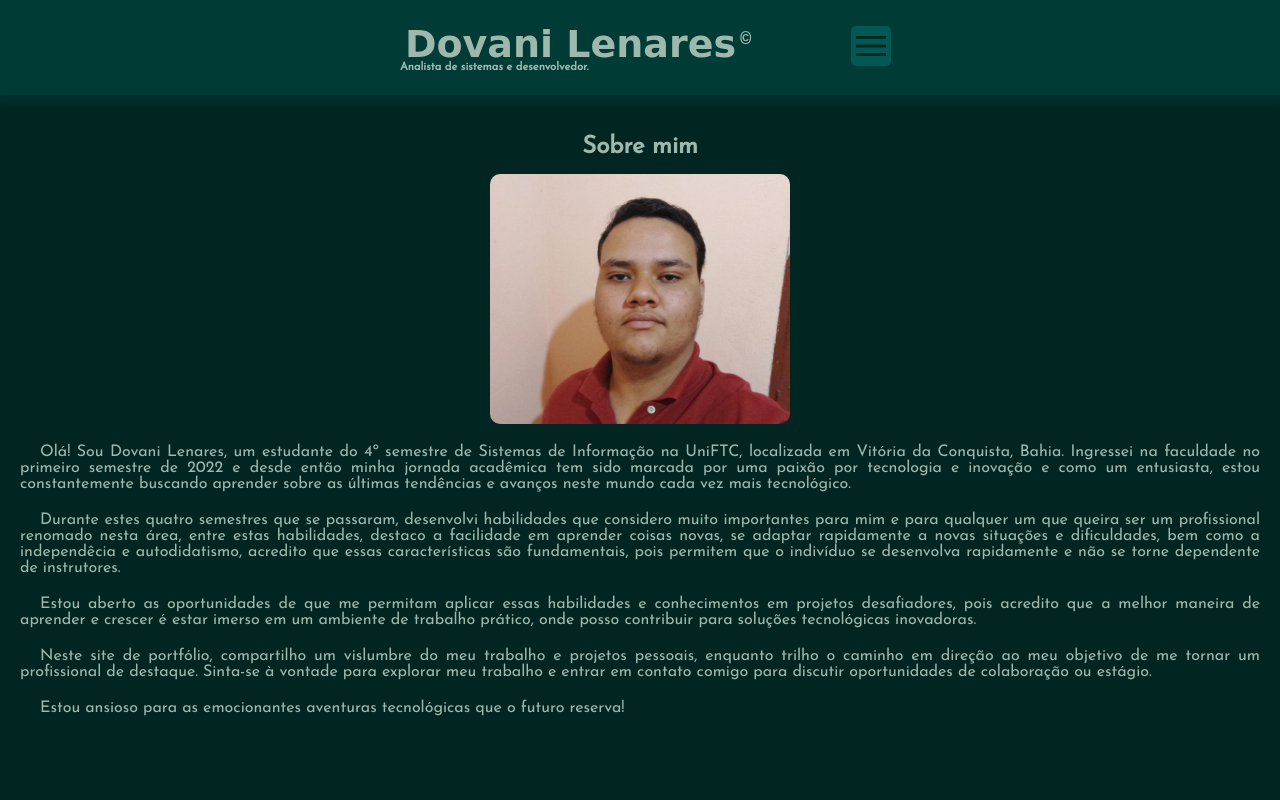
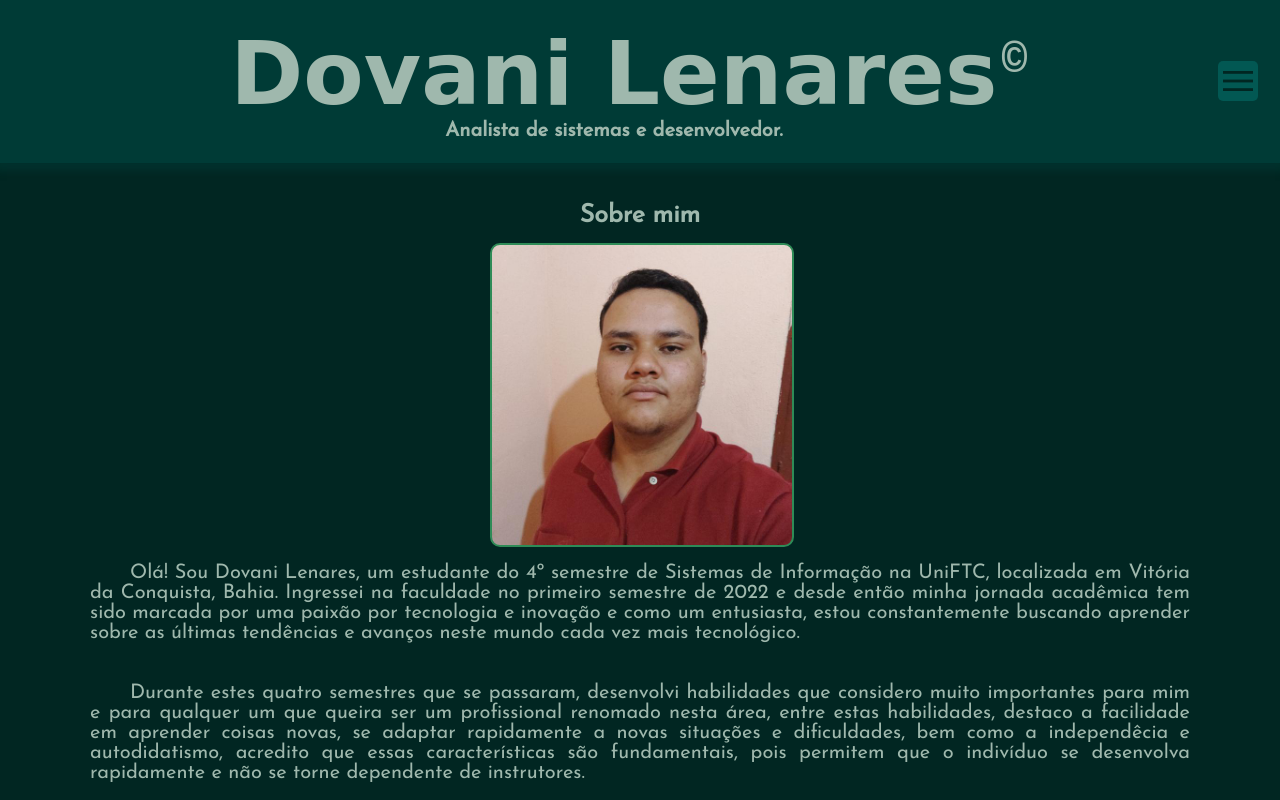
Before and after one commit to Dovani/testemobile, a plain HTML site: page index.html in a window 1280 px wide. Shown: the top 800 px of the page. Drawn offline with nearby package versions, Linux system fonts and the light colour scheme; a web font is replaced by a local one.

Commit message:
Add files via upload

```diff
--- a/index.html
+++ b/index.html
@@ -5,7 +5,7 @@
     <meta name="viewport" content="width=device-width, initial-scale=1.0">
     <title>Dovani Lenares &copy;</title>
     <link rel="stylesheet" href="styles/about-me/mobile.css">
-    <link rel="stylesheet" href="styles/about-me/largeScreens.css">
+    <link rel="stylesheet" href="styles/about-me/largeScreen.css">
     <link rel="stylesheet" href="https://fonts.googleapis.com/css2?family=Material+Symbols+Outlined:opsz,wght,FILL,GRAD@24,400,0,0" />
     <script src="source/functions.js"></script>
 </head>
@@ -16,7 +16,7 @@
                 <td class="leftHead">
 
                     <h1> Dovani Lenares<span class="copy">&copy;</span> </h1>
-                    <h2> Analista de sistemas e desenvolvedor. </h2>
+                    <h2 class="sub"> Analista de sistemas e desenvolvedor. </h2>
 
                 </td>
                 <td class="rightHead">
@@ -34,33 +34,60 @@
     </header>
     <main class="main01">
         <h2 class="aboutme"> Sobre mim </h2>
-        <section>
-        </section>
-        <p class="p01">
+        <div class="card">
+            <div class="front" id="front" onclick="clickFrontCard()">
+
+            </div>
+            <div class="back" id="back" onclick="clickBackCard()">
+                <ul class="ul-back">
+                    <div class="back1">
+                        <li class="nome">
+                            Dovani Pacheco Lenares
+                        </li>
+                        <li>
+                            18 Anos
+                        </li>
+                        <li>
+                            Barra do Choça - BA
+                        </li>
+                    </div>
+                    <div class="back2">
+                        <li class="curso">
+                            Sistemas de Informação
+                        </li>
+                        <li>
+                            01/2022 - 12/2025 - UniFTC, <br>
+                            Vitória da Conquista - BA
+                        </li>
+                    </div>
+                </ul>
+            </div>
+        </div>
+        <p class="texto">
             Olá! Sou Dovani Lenares, um estudante do 4º semestre de Sistemas de Informação na UniFTC, localizada em Vitória da Conquista, Bahia.
             Ingressei na faculdade no primeiro semestre de 2022 e desde então minha jornada acadêmica tem sido marcada por uma paixão por
             tecnologia e inovação e como um entusiasta, estou constantemente buscando aprender sobre as últimas tendências e avanços neste mundo
             cada vez mais tecnológico.
         </p>
 
-        <p>
+        <p class="texto">
             Durante estes quatro semestres que se passaram, desenvolvi habilidades que considero muito importantes para mim e para qualquer um que
             queira ser um profissional renomado nesta área, entre estas habilidades, destaco a facilidade em aprender coisas novas, se adaptar rapidamente a novas situações e dificuldades,
             bem como a independêcia e autodidatismo, acredito que essas características são fundamentais, pois permitem que o indivíduo se desenvolva rapidamente e não se torne dependente
             de instrutores.
         </p>
 
-        <p>
+        <p class="texto">
             Estou aberto as oportunidades de que me permitam aplicar essas habilidades e conhecimentos em projetos desafiadores, pois acredito que a melhor maneira de aprender
             e crescer é estar imerso em um ambiente de trabalho prático, onde posso contribuir para soluções tecnológicas inovadoras.
         </p>
 
-        <p>
+        <p class="texto">
             Neste site de portfólio, compartilho um vislumbre do meu trabalho e projetos pessoais, enquanto trilho o caminho em direção ao meu objetivo de me tornar um profissional
             de destaque. Sinta-se à vontade para explorar meu trabalho e entrar em contato comigo para discutir oportunidades de colaboração ou estágio.
         </p>
 
-        <p>
+        <p class="texto">
             Estou ansioso para as emocionantes aventuras tecnológicas que o futuro reserva!
         </p>
 
--- a/source/functions.js
+++ b/source/functions.js
@@ -5,6 +5,30 @@ function clickMenu() {
     menu.style.display = "none"; // Se estiver visível, oculta o menu
   } else {
     menu.style.display = "block"; // Caso contrário, exibe o menu
+  }
+}
+
+function clickBackCard(){
+  largura = window.innerWidth;
+  if(largura < 768){
+    var back = document.getElementById("back");
+    var front = document.getElementById("front")
+    if(back.style.transform = 'rotateY(0)'){
+      back.style.transform = 'rotateY(180deg)';
+      front.style.transform = 'rotateY(0)';
+    }
+  }
+}
+
+function clickFrontCard(){
+  largura = window.innerWidth;
+  if(largura < 768){
+    var back = document.getElementById("back");
+    var front = document.getElementById("front")
+    if(front.style.transform = 'rotateY(0)'){
+      front.style.transform = 'rotateY(180deg)';
+      back.style.transform = 'rotateY(0)';
+    }
   }
 }
 
--- a/styles/about-me/largeScreen.css
+++ b/styles/about-me/largeScreen.css
@@ -1,51 +1,85 @@
+@charset "UTF-8";
 
-@import url('https://fonts.googleapis.com/css2?family=Qwitcher+Grypen:wght@400;700&display=swap');
-@import url('https://fonts.googleapis.com/css2?family=Qwigley&display=swap');
-@import url('https://fonts.googleapis.com/css2?family=Josefin+Sans:wght@200;300;400&display=swap');
+@media screen and (min-width: 768px) {
 
-:root{
-    --Font1: 'Qwitcher Grypen', cursive;
-    --Font2: 'Qwigley', cursive;
-    --Font3: 'Josefin Sans', sans-serif;
+    html{
+        font-size: 50%;
+    }
+
+    header > table.headtable {
+        max-width: none;
+    }
+
+    td.leftHead {
+        width: 100%;
+        padding-left: 0px;
+    }
+
+    td.leftHead > h1{
+        font-family: var(--Font1);
+        font-size: 88px;
+        text-align: center;
+        color: #9FB8AD;
+        margin-left: 30px;
+        margin-bottom: -4px;
+    }
+
+    td.leftHead > h2.sub{
+        font-size: 20px;
+        text-align: center;
+    }
+
+    td.rightHead{
+        width: 0%;
 
     }
 
-*{
-    margin: 0px;
-    padding: 0px;
+    #menu{
+        margin-top: 40px;
     }
 
-html, body{
-    background-color:#012622;
+
+    main > h2.aboutme{
+        text-align: center;
+        margin-bottom: 15px;
+        font-size: 25px;
     }
 
-header{
-    background-color: #003B36;
-    padding: 25px;
-    box-shadow: 0px 3px 7px 5px #003b3685;
+    .main01 {
+        display: flex;
+        justify-content: center;
+        align-items: center;
+        min-height: 100vh;
+        flex-direction: column;
     }
 
-header > h1{
-    font-family: var(--Font1);
-    font-size: 120px;
-    text-align: center;
-    color: #9FB8AD;
-    margin-bottom: -4px;
+    .main01 .texto{
+
+        text-align: justify;
+        max-width: 1100px;
+        padding: 10px;
+        margin: 10px 0;
     }
 
-header > h2{
-    font-family: var(--Font3);
-    font-size: 20px;
-    text-align: center;
-    color: #9FB8AD;
+    main > .card{
+        width: 300px;
+        height: 300px;
+        position:relative;
     }
 
-header > h1 > span.copy{
-    font-family: 'Courier New', Courier, monospace;
-    font-size: 40px;
-    vertical-align: 0.9em;
-    margin-left: -3px;
+    .card:hover .front{
+        transform: rotateY(180deg);
     }
 
-<h1> Dovani Lenares <span class="copy">&copy;</span> </h1>
-<h2> Analista de sistemas e desenvolvedor. </h2>
+    .card:hover .back{
+        transform: rotateY(0);
+    }
+
+    main > p.texto{
+        margin-top: 40px;
+        margin-left: 60px;
+        margin-right: 60px;
+        text-indent: 40px;
+        font-size: 20px;
+    }
+}
--- a/styles/about-me/mobile.css
+++ b/styles/about-me/mobile.css
@@ -75,6 +75,7 @@ td.rightHead > span#menu-toggle{
     background-color: #025853;;
     color: #012622;
     border-radius: 5px;
+    cursor: pointer;
 }
 
 #menu{
@@ -86,6 +87,7 @@ td.rightHead > span#menu-toggle{
     border: 2px seagreen solid;
     border-radius: 5px;
     z-index: 1000;
+    cursor: pointer;
 }
 
 #menu ul {
@@ -109,6 +111,9 @@ main.main01{
     margin-top: 40px;
     margin-bottom: 40px;
     text-align: center;
+    margin-right: 20px;
+    margin-left: 20px;
+
 }
 
 main > h2.aboutme{
@@ -118,20 +123,70 @@ main > h2.aboutme{
     margin-bottom: 15px;
 }
 
-main > section{
-    margin: auto;
-    width: 300px;
+main > .card{
+    width: 100%;
     height: 250px;
-    background: url(../../images/DovaniLenaresPhoto.jpg);
-    background-size:cover;
-    background-repeat: no-repeat;
-    border-radius: 10px;
+    position:relative;
 }
 
-main > p{
+main > .card > .front, .back{
+    width: 100%;
+    height: 100%;
+    position: absolute;
+    backface-visibility: hidden;
+    transition: all 1s;
+    border: 2px solid seagreen;
+    border-radius: 10px;
+
+    display: flex;
+    align-items: center;
+    justify-content: center;
+    cursor: pointer;
+}
+
+.front{
+    background-image: url(../../images/DovaniLenaresPhoto.jpg);
+    background-size: cover;
+    background-repeat: no-repeat;
+}
+
+.back{
+    background-color: #025853;
+    transform: rotateY(-180deg);
+}
+
+.ul-back{
+    list-style-type: none;
+    padding-left: 0;
+    font-family: var(--Font3);
+    color: #9FB8AD;
+    font-size: 20px;
+}
+
+.back1 .nome{
+    font-size: 25px;
+}
+
+.back1{
+    margin-bottom: 25px;
+}
+
+.back2 .curso{
+    font-size: 25px;
+}
+
+.card:hover .front{
+    transform: rotateY(180deg);
+}
+
+.card:hover .back{
+    transform: rotateY(0);
+}
+
+main > p.texto{
     margin-top: 20px;
-    margin-left: 20px;
-    margin-right: 20px;
+    margin-left: 0px;
+    margin-right: 0px;
     font-family: var(--Font3);
     color: #9FB8AD;
     text-indent: 20px;
--- a/styles/contact-me/largeScreen.css
+++ b/styles/contact-me/largeScreen.css
@@ -0,0 +1,88 @@
+@charset "UTF-8";
+
+@media screen and (min-width: 750px) {
+
+    html{
+        font-size: 50%;
+    }
+
+    header > table.headtable {
+        max-width: none;
+    }
+
+    td.leftHead {
+        width: 100%;
+        padding-left: 0px;
+    }
+
+    td.leftHead > h1{
+        font-family: var(--Font1);
+        font-size: 88px;
+        text-align: center;
+        color: #9FB8AD;
+        margin-left: 30px;
+        margin-bottom: -4px;
+    }
+
+    td.leftHead > h2.sub{
+        font-family: var(--Font3);
+        font-size: 20px;
+        text-align: center;
+        color: #9FB8AD;
+
+    }
+
+    td.rightHead{
+        width: 0%;
+
+    }
+
+    #menu{
+        margin-top: 40px;
+    }
+
+    .main01{
+        margin-left: 70px;
+        margin-right: 70px;
+        margin-bottom: 40px;
+    }
+
+    main > h2.contatoh2{
+        font-size: 28px;
+        padding-top: 50px;
+    }
+
+    main > p.nome{
+        padding-left: 40px;
+        font-size: 32px;
+    }
+
+    main > a.emaillink{
+        padding-left: 40px;
+        font-size: 25px;
+    }
+
+    main > p.numero{
+        padding-left: 40px;
+        padding-top: 10px;
+        font-size: 20px;
+    }
+
+    main > div.icon-zap{
+        padding-top: 50px;
+        font-size: 20px;
+        padding-left: 40px;
+    }
+
+    main > div.icon {
+        margin-top: 3px;
+        padding-left: 40px;
+        font-size: 25px;
+    }
+
+    main > div > a.notion{
+        font-size: 20px;
+        padding-left: 40px;
+    }
+
+}
--- a/styles/contact-me/mobile.css
+++ b/styles/contact-me/mobile.css
@@ -75,6 +75,7 @@ td.rightHead > span#menu-toggle{
     background-color: #025853;
     color: #012622;
     border-radius: 5px;
+    cursor: pointer;
 }
 
 #menu{
@@ -86,6 +87,7 @@ td.rightHead > span#menu-toggle{
     border: 2px seagreen solid;
     border-radius: 5px;
     z-index: 1000;
+    cursor: pointer;
 }
 
 #menu ul {
@@ -134,6 +136,13 @@ main > a.emaillink{
     font-family: var(--Font3);
     color: #9FB8AD;
     padding-left: 20px;
+}
+
+main > p.numero{
+    color: #9FB8AD;
+    padding-left: 20px;
+    font-family: var(--Font3);
+    padding-top: 7px;
 }
 
 main > div.icon-zap{
--- a/styles/my-projects/largeScreen.css
+++ b/styles/my-projects/largeScreen.css
@@ -0,0 +1,57 @@
+@charset "UTF-8";
+
+@media screen and (min-width: 750px) {
+
+    html{
+        font-size: 50%;
+    }
+
+    header > table.headtable {
+        max-width: none;
+    }
+
+    td.leftHead {
+        width: 100%;
+        padding-left: 0px;
+    }
+
+    td.leftHead > h1{
+        font-family: var(--Font1);
+        font-size: 88px;
+        text-align: center;
+        color: #9FB8AD;
+        margin-left: 30px;
+        margin-bottom: -4px;
+    }
+
+    td.leftHead > h1.sub{
+        font-family: var(--Font3);
+        font-size: 20px;
+        text-align: center;
+        color: #9FB8AD;
+
+    }
+
+    td.rightHead{
+        width: 0%;
+
+    }
+
+    #menu{
+        margin-top: 40px;
+    }
+
+    .conteiner .titulo{
+        margin-top: 40px;
+        margin-bottom: 40px;
+    }
+
+
+    .conteiner .items{
+        display: grid;
+        grid-template-columns: repeat(auto-fit, minmax(40rem, 1fr));
+        gap:2rem;
+    }
+
+
+}
--- a/styles/my-projects/mobile.css
+++ b/styles/my-projects/mobile.css
@@ -14,12 +14,20 @@
 *{
     margin: 0px;
     padding: 0px;
+    font-family: var(--Font3);
+    box-sizing: border-box;
+    outline: none; border:none;
+    text-decoration: none;
+    transition: all .2s linear;
+    text-transform: capitalize;
 }
 
 html, body{
     background-color:#012622;
+    overflow-x:hidden;
+    font-size: 50%;
+}
 
-}
 
 header{
     background-color: #003B36;
@@ -31,6 +39,7 @@ header{
 
 #menu-toggle{
     font-size: 40px;
+    cursor: pointer;
 }
 
 header > table.headtable {
@@ -77,6 +86,7 @@ td.rightHead > span#menu-toggle{
     background-color: #025853;
     color: #012622;
     border-radius: 5px;
+    cursor: pointer;
 }
 
 #menu{
@@ -88,6 +98,7 @@ td.rightHead > span#menu-toggle{
     border: 2px seagreen solid;
     border-radius: 5px;
     z-index: 1000;
+    cursor: pointer;
 }
 
 #menu ul {
@@ -107,21 +118,6 @@ td.rightHead > span#menu-toggle{
     font-size: 18px;
 }
 
-
-*{
-    font-family: var(--Font3);
-    box-sizing: border-box;
-    outline: none; border:none;
-    text-decoration: none;
-    transition: all .2s linear;
-    text-transform: capitalize;
-}
-
-html{
-    overflow-x: hidden;
-    font-size: 50%;
-}
-
 .conteiner{
     max-width: 1200px;
     margin:0 auto;
@@ -134,22 +130,21 @@ html{
     margin-bottom: 3rem;
     text-transform:uppercase;
     text-align: center;
+
 }
 
-.conteiner .items{
-    display: grid;
-    grid-template-columns: repeat(auto-fit, minmax(30rem, 1fr));
-    gap:2rem;
-}
+
+
 
 .conteiner .items .projeto{
-    text-align: center;
     padding:3rem 2rem;
     background: #fff;
     box-shadow: 0 .5rem 1rem rgba(0,0,0,.1);
     outline: .1rem solid #025853;
     outline-offset: -1.5rem;
     cursor: pointer;
+    text-align: center;
+
 }
 
 .conteiner .items .projeto:hover{
```
Also changed, not shown: styles/contact-me/contact.html (+2 -1 lines), styles/my-projects/myProjects.html (+17 -5 lines). Lines whose indentation alone changed are shown as unchanged.
